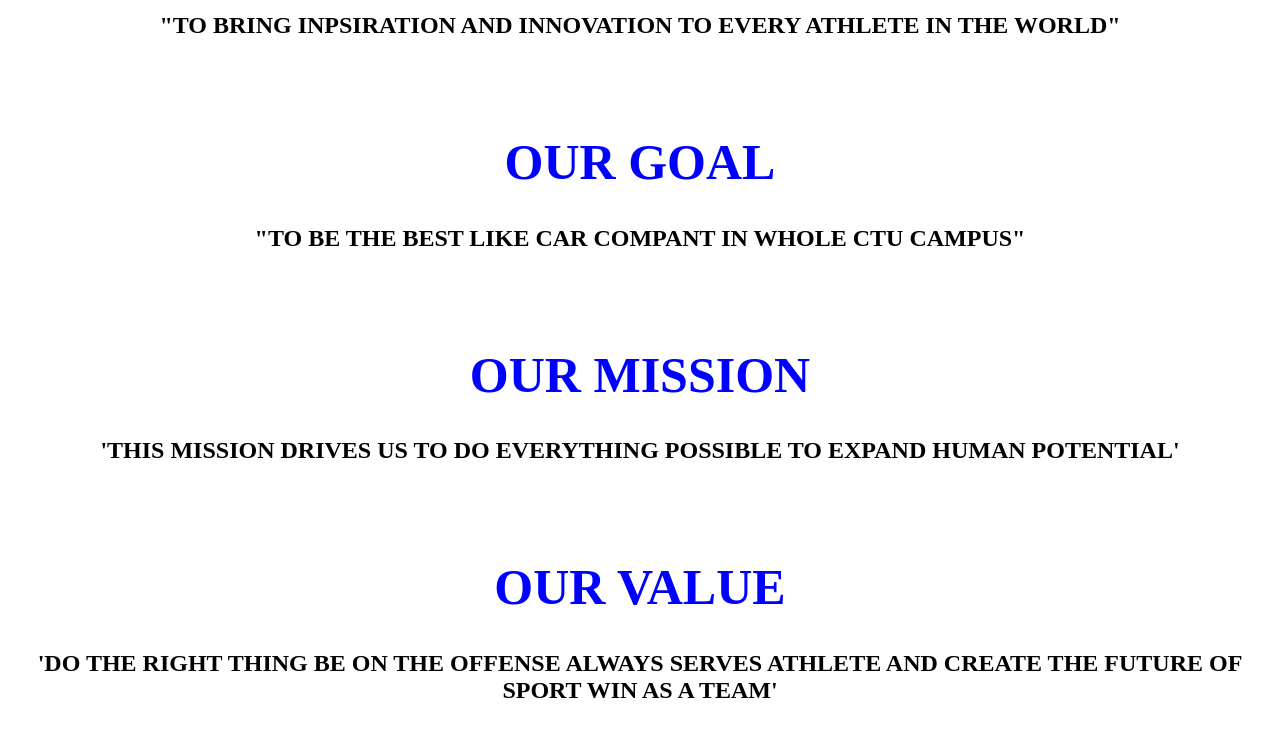
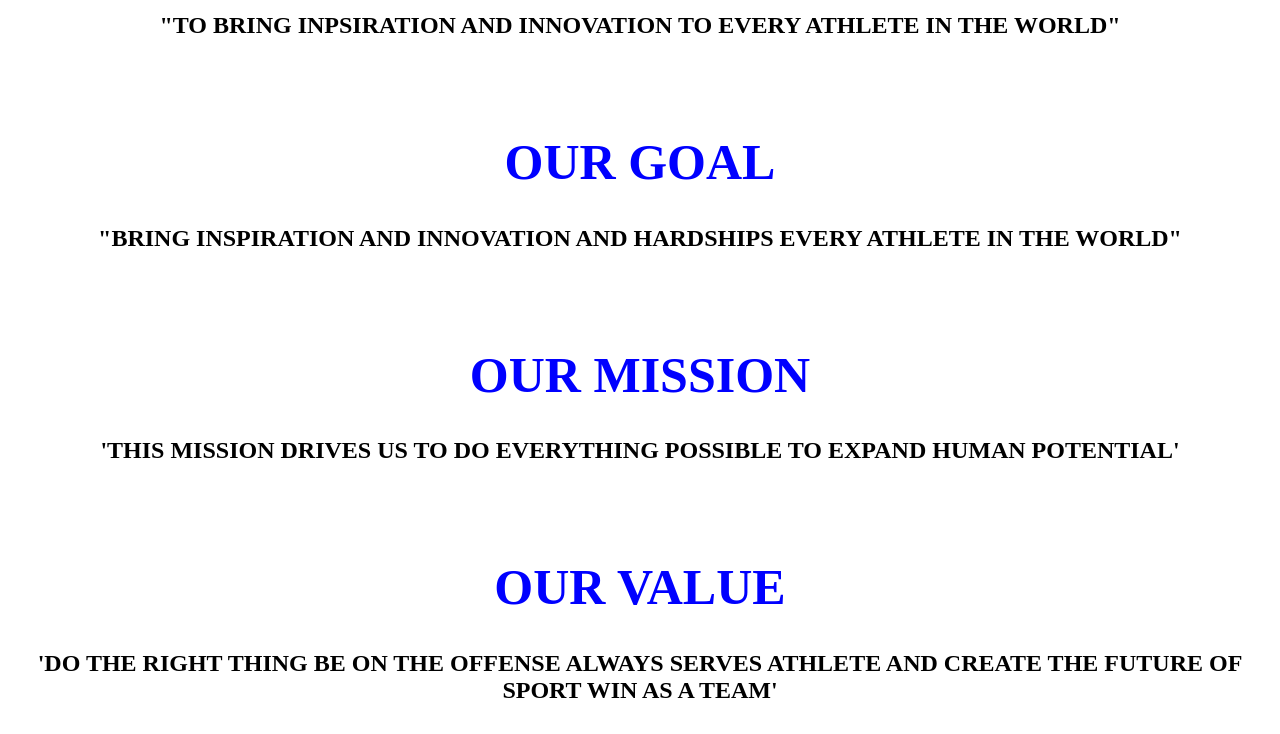
Before and after one commit to baddy21/jhay, a plain HTML site: page abotus.htm in a window 1280 px wide. Shown: the part 148-882 px from the top of the page. Drawn offline with Linux system fonts and the light colour scheme.

Commit message:
Update abotus.htm

```diff
--- a/abotus.htm
+++ b/abotus.htm
@@ -15,7 +15,7 @@ h1{font-size:50px;
 
 <br>
 <h1><font color=blue> OUR GOAL </h1>
-<h1><font size=5><font color=black>"TO BE THE BEST LIKE CAR COMPANT IN WHOLE CTU CAMPUS"</h1>
+<h1><font size=5><font color=black>"BRING INSPIRATION AND INNOVATION AND HARDSHIPS EVERY ATHLETE IN THE WORLD"</h1>
 <br>
 <h1><font color=blue> OUR MISSION </h1>
 <h1><font size=5><font color=black>'THIS MISSION DRIVES US TO DO EVERYTHING POSSIBLE TO EXPAND HUMAN POTENTIAL'</h1>
```
